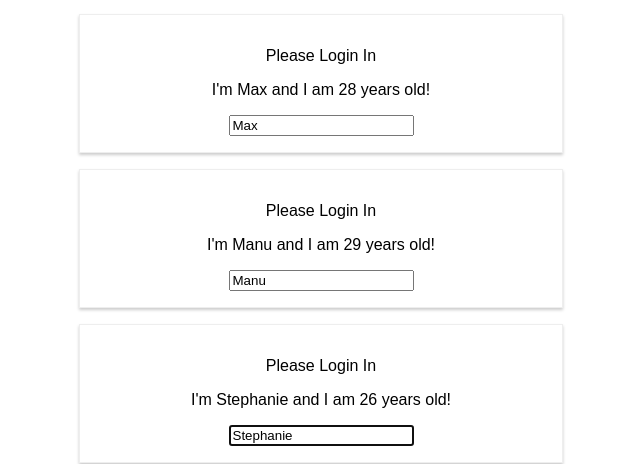
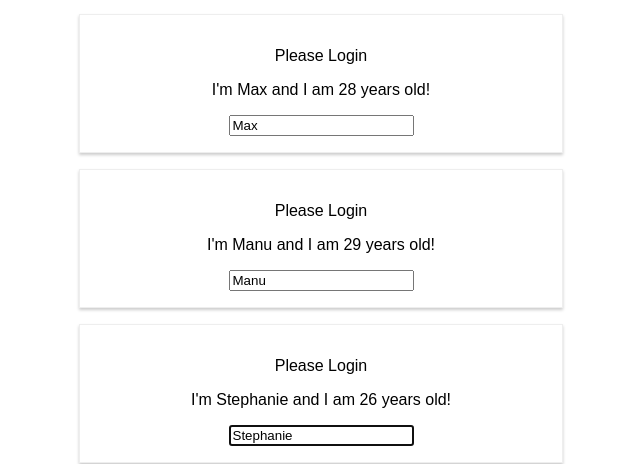
Before and after one commit to jordan-romero/react-practice, a React (Create React App) app: page / in a window 1280 px wide. Shown: the part 189-653 px from the top of the page, without its empty margins (319-959 px from the left). Built offline with nearby package versions, Linux system fonts and the light colour scheme.

Commit message:
fixes typo

```diff
--- a/src/components/Persons/Person/Person.js
+++ b/src/components/Persons/Person/Person.js
@@ -19,7 +19,7 @@ class Person extends Component {
     console.log('[Person.js] rendering...');
     return (
       <Aux>
-      {this.props.isAuth ? <p>Authenticated!</p> : <p>Please Login In</p>}
+      {this.props.isAuth ? <p>Authenticated!</p> : <p>Please Login</p>}
         <p onClick={this.props.click}>
           I'm {this.props.name} and I am {this.props.age} years old!
         </p>
```
Also changed, not shown: 1 other file (tests, documents, lock files or other folders).
